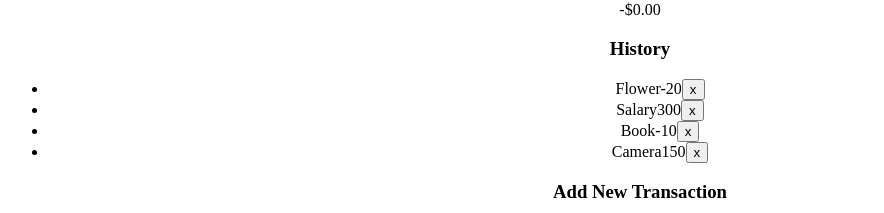
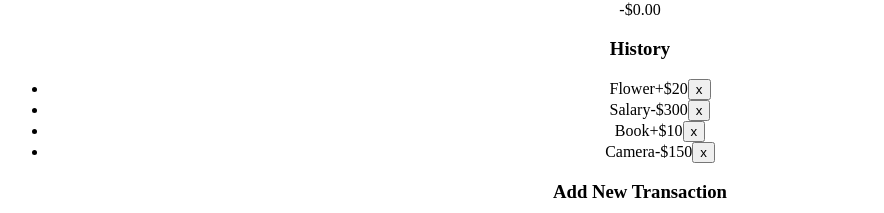
Before and after one commit to ahmedsamir96m/ExpensesTracker, a React (Create React App) app: page / in a window 1280 px wide. Shown: the part 254-467 px from the top of the page, without its empty margins (0-884 px from the left). Built offline with nearby package versions, Linux system fonts and the light colour scheme; the HTML template or start-up script is replaced by a standard one.

Commit message:
create TransactionItem components, adjust the transactionlist component to render the transaction items correctly

```diff
--- /dev/null
+++ b/src/components/TransactionItem.js
@@ -0,0 +1,13 @@
+import React from 'react'
+
+export const TransactionItem = ({transaction}) => {
+    const sign = transaction.amount < 0 ? "+" : '-';
+
+    return (
+        <li className="transaction-list__minus minus">
+            {transaction.text}
+            <span>{sign}${Math.abs(transaction.amount)}</span>
+            <button className="transaction-list__delete">x</button>
+        </li>
+    )
+}
--- a/src/components/TransactionList.js
+++ b/src/components/TransactionList.js
@@ -1,5 +1,6 @@
 import React, {useContext} from 'react'
 
+import { TransactionItem } from './TransactionItem';
 import { GlobalContext } from '../context/GlobalState'
 
 export const TransactionList = () => {
@@ -9,13 +10,7 @@ export const TransactionList = () => {
         <div>
             <h3>History</h3>
             <ul className="transaction-list list">
-                {transactions.map(transaction => (
-                    <li className="transaction-list__minus minus">
-                    {transaction.text}
-                    <span>{transaction.amount}</span>
-                    <button className="transacion-list__delete">x</button>
-                </li>
-                ))}
+                {transactions.map(transaction => (<TransactionItem  key={transaction.id} transaction={transaction}/>))}
             </ul>
         </div>
     )
```
